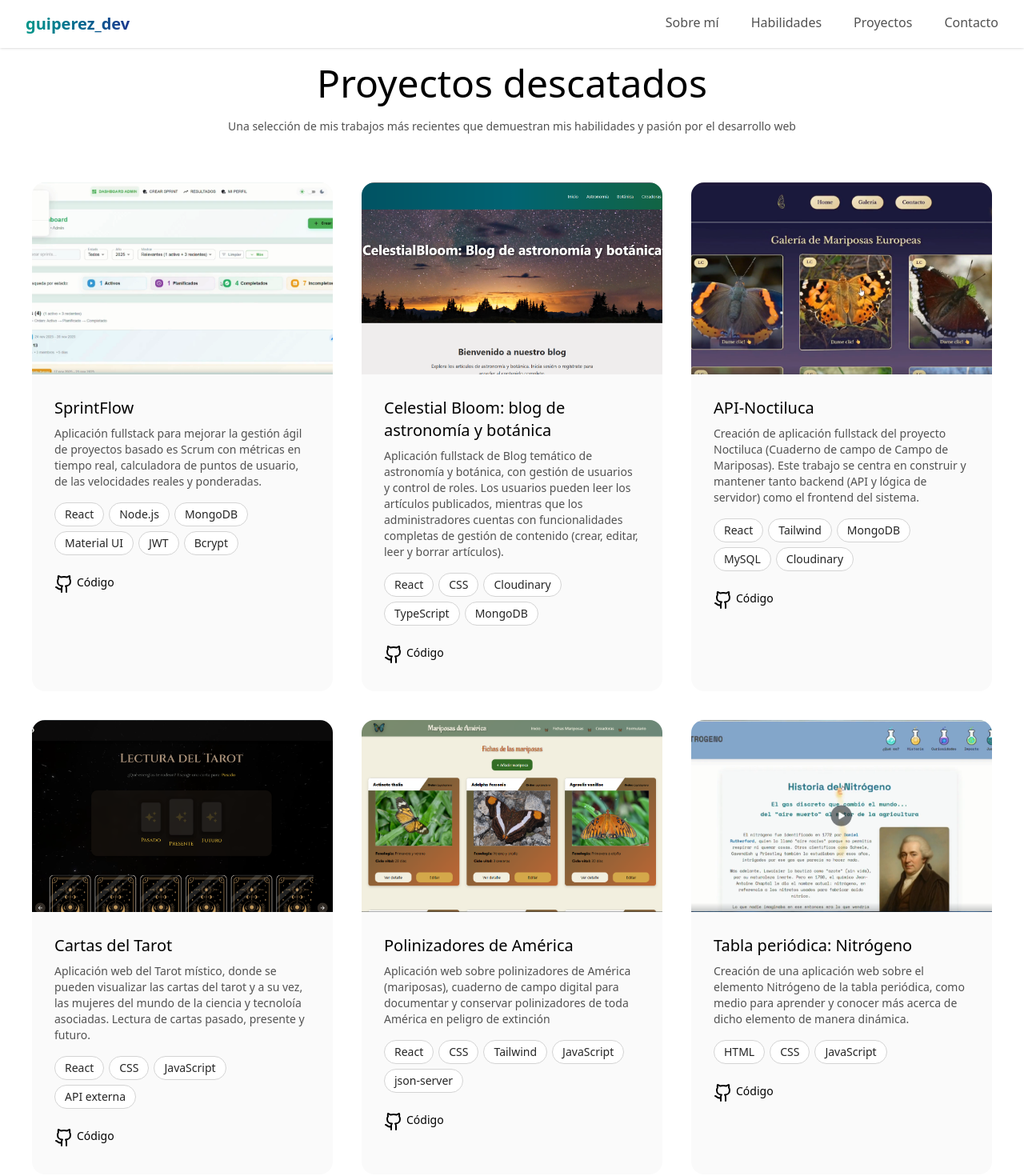
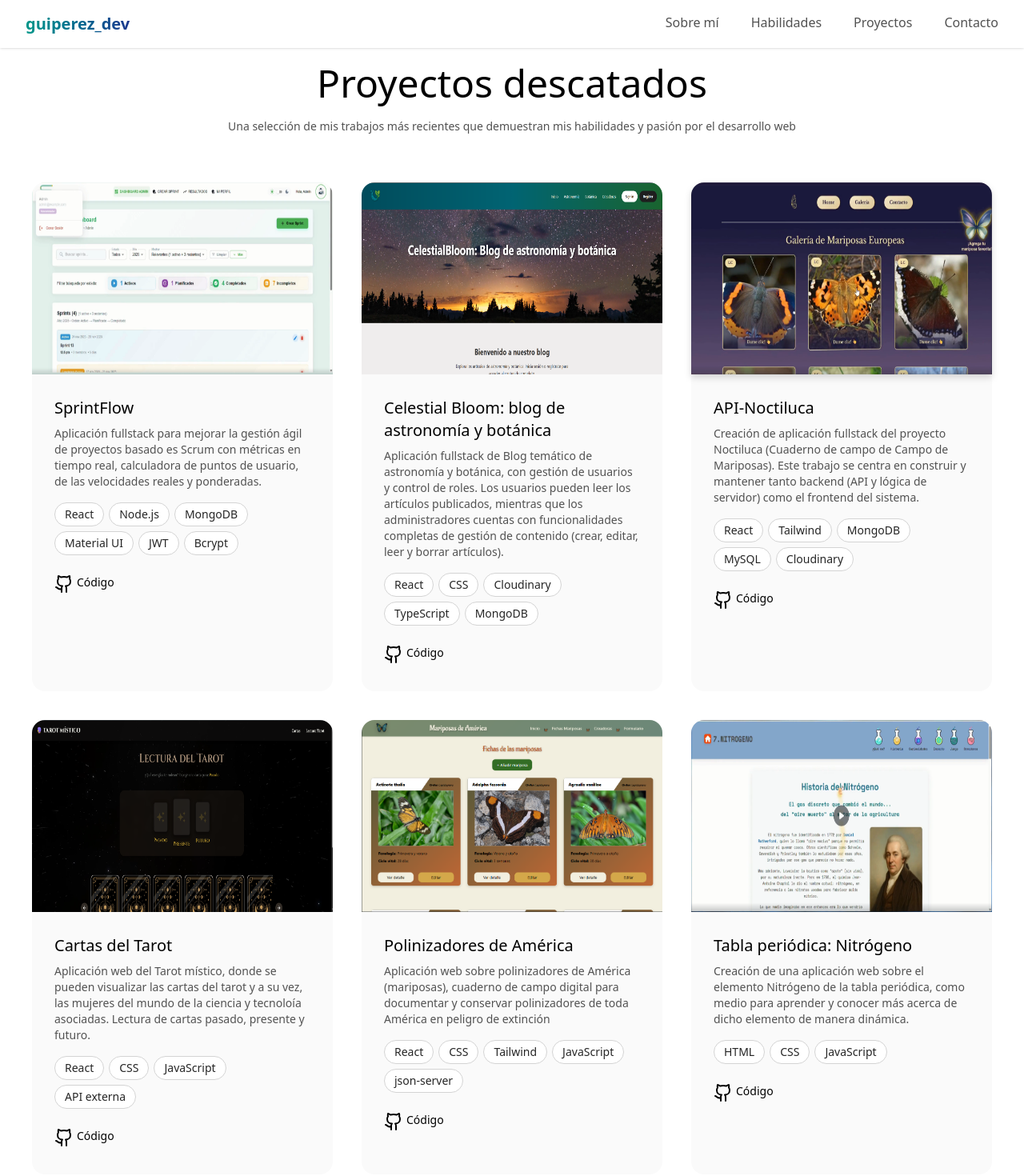
Before and after one commit to guiss26/portafolio-guissella, a React (Vite) app: page /projects in a window 1280 px wide. Shown: the top 1470 px of the page at 80% size. Built offline with nearby package versions, Linux system fonts and the light colour scheme.

Commit message:
(style): adjust image and container sizes

```diff
--- a/src/sections/Projects.jsx
+++ b/src/sections/Projects.jsx
@@ -28,8 +28,8 @@ export default function Projects() {
 
                         {/* SprintFlow */}
                         <div className="bg-neutral-50 rounded-2xl">
-                            <figure className="h-60">
-                                <img src={sprintFlow} alt="sprintflow-dashboard-admin" className="h-full w-full object-cover rounded-t-2xl" />
+                            <figure className="h-60 object-cover">
+                                <img src={sprintFlow} alt="sprintflow-dashboard-admin" className="h-full w-full rounded-t-2xl" />
                             </figure>
                             <figcaption className="text-left p-7">
                                 <h3 className="text-xl font-medium mb-2">SprintFlow</h3>
@@ -54,8 +54,8 @@ export default function Projects() {
 
                         {/* Celestial Bloom */}
                         <div className="bg-neutral-50 rounded-2xl">
-                            <figure className="h-60">
-                                <img src={celestialBloom} alt="celestial-bloom-hero" className="h-full w-full object-cover rounded-t-2xl" />
+                            <figure className="h-60 object-cover">
+                                <img src={celestialBloom} alt="celestial-bloom-hero" className="h-full w-full rounded-t-2xl" />
                             </figure>
                             <figcaption className='text-left p-7'>
                                 <h3 className="text-xl font-medium mb-2">Celestial Bloom: blog de astronomía y botánica</h3>
@@ -77,8 +77,8 @@ export default function Projects() {
 
                         {/* API-Noctiluca */}
                         <div className="bg-neutral-50 rounded-2xl">
-                            <figure className="h-60">
-                                <img src={apiNoctiluca} alt="noctiluca-gallery-photos" className="h-full w-full object-cover rounded-t-2xl" />
+                            <figure className="h-60 object-cover">
+                                <img src={apiNoctiluca} alt="noctiluca-gallery-photos" className="h-full w-full drop-shadow-lg rounded-t-2xl" />
                             </figure>
                             <figcaption className="text-left p-7">
                                 <h3 className="text-xl font-medium mb-2">API-Noctiluca</h3>
@@ -100,8 +100,8 @@ export default function Projects() {
 
                         {/* Cartas del Tarot */}
                         <div className="bg-neutral-50 rounded-2xl">
-                            <figure className="h-60">
-                                <img src={tarotCards} alt="tarot-reading-cards" className="h-full w-full object-cover rounded-t-2xl" />
+                            <figure className="h-60 object-cover">
+                                <img src={tarotCards} alt="tarot-reading-cards" className="h-full w-full rounded-t-2xl" />
                             </figure>
                             <figcaption className="text-left p-7">
                                 <h3 className="text-xl font-medium mb-2">Cartas del Tarot</h3>
@@ -122,8 +122,8 @@ export default function Projects() {
 
                         {/* Polinizadores de América  */}
                         <div className="bg-neutral-50 rounded-2xl">
-                            <figure className="h-60">
-                                <img src={polinizadoresAmerica} alt="polinizadores-gallery" className="h-full w-full object-cover rounded-t-2xl" />
+                            <figure className="h-60 object-cover">
+                                <img src={polinizadoresAmerica} alt="polinizadores-gallery" className="h-full w-full rounded-t-2xl" />
                             </figure>
                             <figcaption className="text-left p-7">
                                 <h3 className="text-xl font-medium mb-2">Polinizadores de América</h3>
@@ -145,8 +145,8 @@ export default function Projects() {
 
                         {/* Cine de verano  */}
                         {/* <div className="bg-neutral-50 rounded-2xl">
-                            <figure>
-                                <img src="" alt="" />
+                            <figure className="h-60">
+                                <img src="" alt="" className="h-full w-full object-cover rounded-t-2xl"/>
                             </figure>
                             <figcaption className="text-left p-7">
                                 <h3 className="text-xl font-medium mb-2">Cine de Verano</h3>
@@ -169,8 +169,8 @@ export default function Projects() {
 
                         {/* Nitrógeno  */}
                         <div className="bg-neutral-50 rounded-2xl">
-                            <figure className="h-60">
-                                <img src={nitrogeno} alt="history-nitrogeno" className="h-full w-full object-cover rounded-t-2xl" />
+                            <figure className="h-60 object-cover">
+                                <img src={nitrogeno} alt="history-nitrogeno" className="h-full w-full rounded-t-2xl" />
                             </figure>
                             <figcaption className="text-left p-7">
                                 <h3 className="text-xl font-medium mb-2">Tabla periódica: Nitrógeno</h3>
@@ -190,8 +190,8 @@ export default function Projects() {
 
                         {/* Piedras Angulares */}
                         <div className="bg-neutral-50 rounded-2xl">
-                            <figure className="h-60 overflow-hidden">
-                                <img src={piedrasAngulares} alt="piedras-angulares-cards" className="h-full w-full object-cover rounded-t-2xl" />
+                            <figure className="h-60 object-cover">
+                                <img src={piedrasAngulares} alt="piedras-angulares-cards" className="h-full w-full rounded-t-2xl" />
                             </figure>
                             <figcaption className="text-left p-7">
                                 <h3 className="text-xl font-medium mb-2">Piedras Angulares</h3>
```
